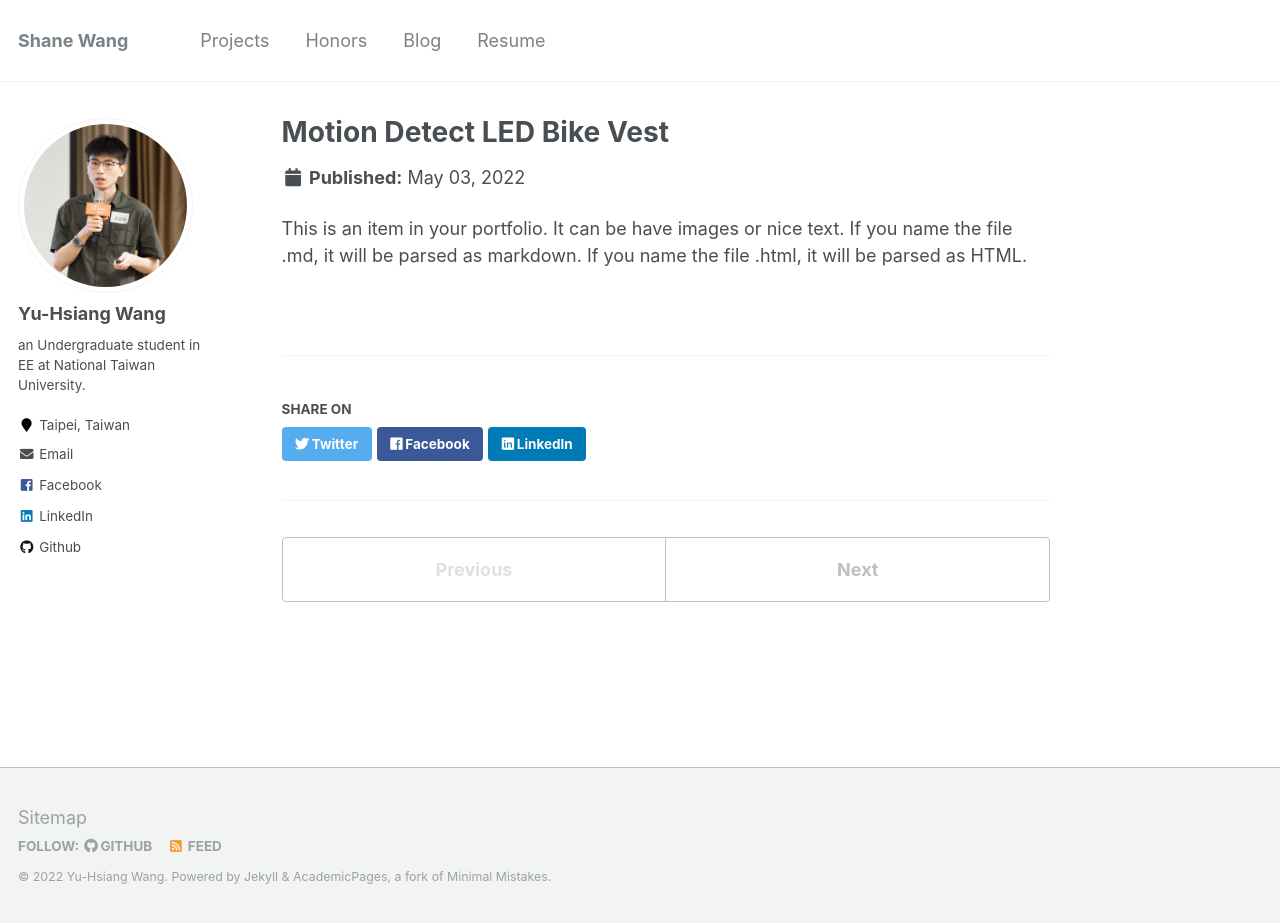
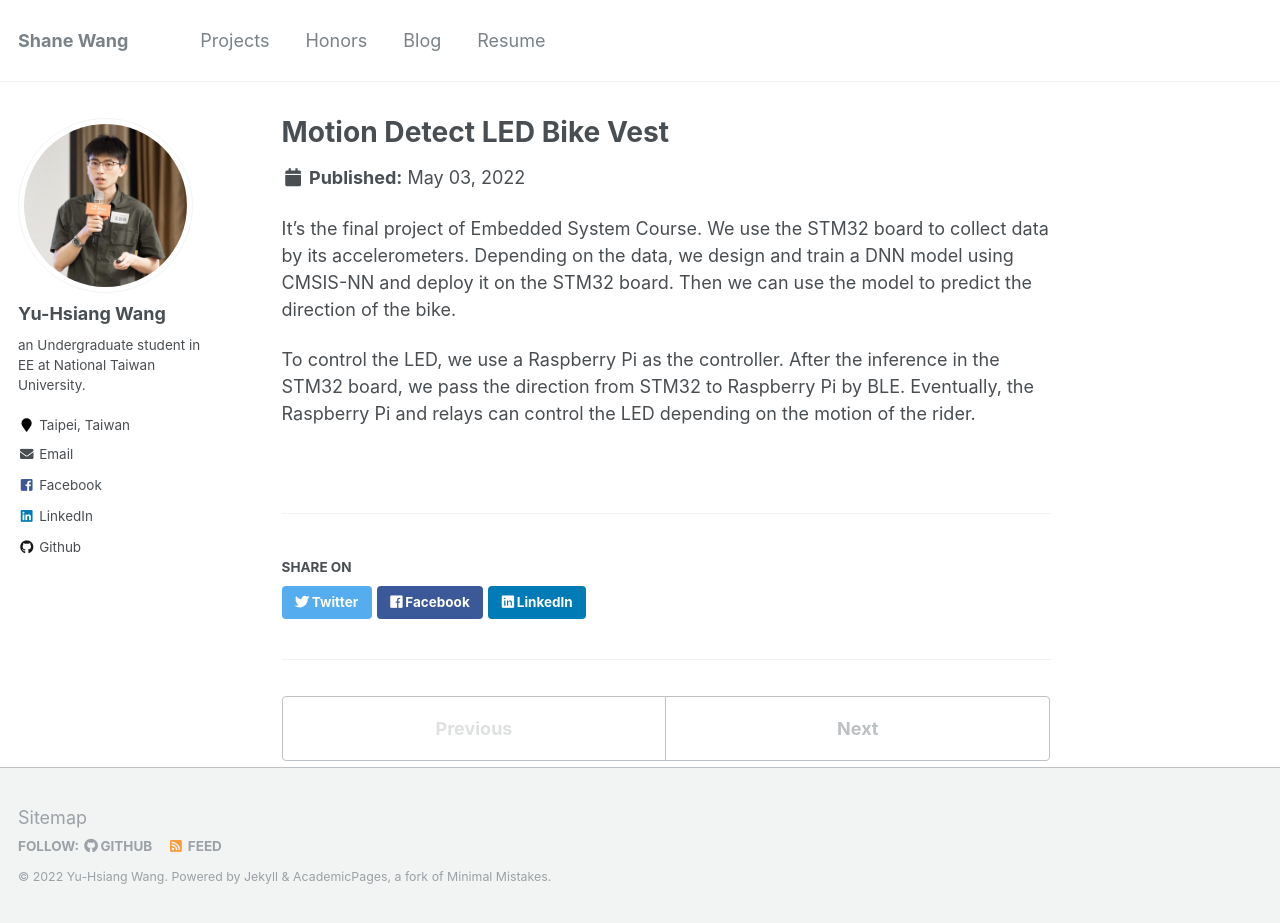
Before and after one commit to GarlicWang/GarlicWang.github.io, a Jekyll site: the page built from _portfolio/portfolio-1.md, in a window 1280 px wide and 923 px high. Built offline with Jekyll 4.4.1, drawn with Linux system fonts in a browser that asks for light colours.

Commit message:
add LED Bike Vest

```diff
--- a/_portfolio/portfolio-1.md
+++ b/_portfolio/portfolio-1.md
@@ -1,7 +1,9 @@
 ---
 title: "Motion Detect LED Bike Vest"
-excerpt: "A LED bike vest using STM32 and Rpi with Machine Learning technique<br/><img src='/images/500x300.png'>"
+excerpt: "A LED bike vest using STM32 and Rpi with Machine Learning technique<br/><img src='/images/LED_Bike_Vest.png'>"
 collection: portfolio
 ---
 
-This is an item in your portfolio. It can be have images or nice text. If you name the file .md, it will be parsed as markdown. If you name the file .html, it will be parsed as HTML.
+It's the final project of Embedded System Course. We use the STM32 board to collect data by its accelerometers. Depending on the data, we design and train a DNN model using CMSIS-NN and deploy it on the STM32 board. Then we can use the model to predict the direction of the bike.
+
+To control the LED, we use a Raspberry Pi as the controller. After the inference in the STM32 board, we pass the direction from STM32 to Raspberry Pi by BLE. Eventually, the Raspberry Pi and relays can control the LED depending on the motion of the rider.
```
Also changed, not shown: _pages/projects.html (renamed from _pages/portfolio.html), images/LED_Bike_Vest.png (added).
